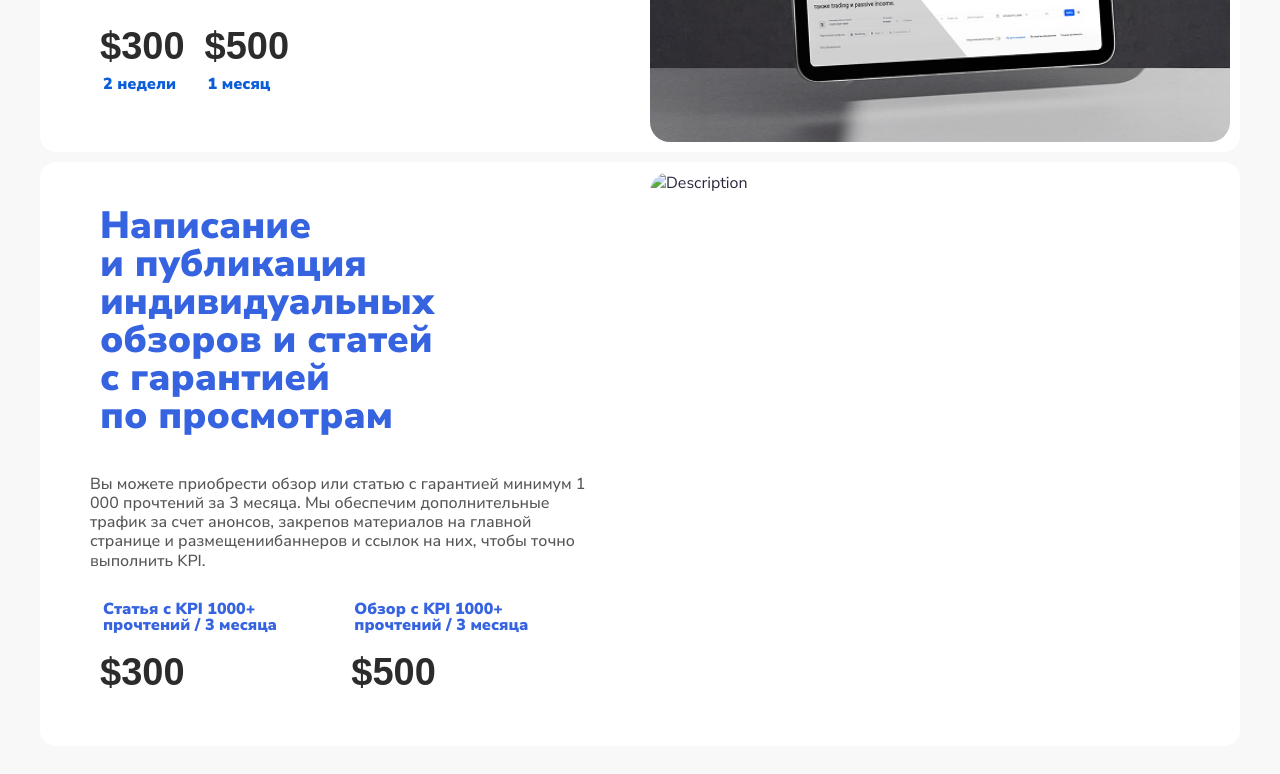
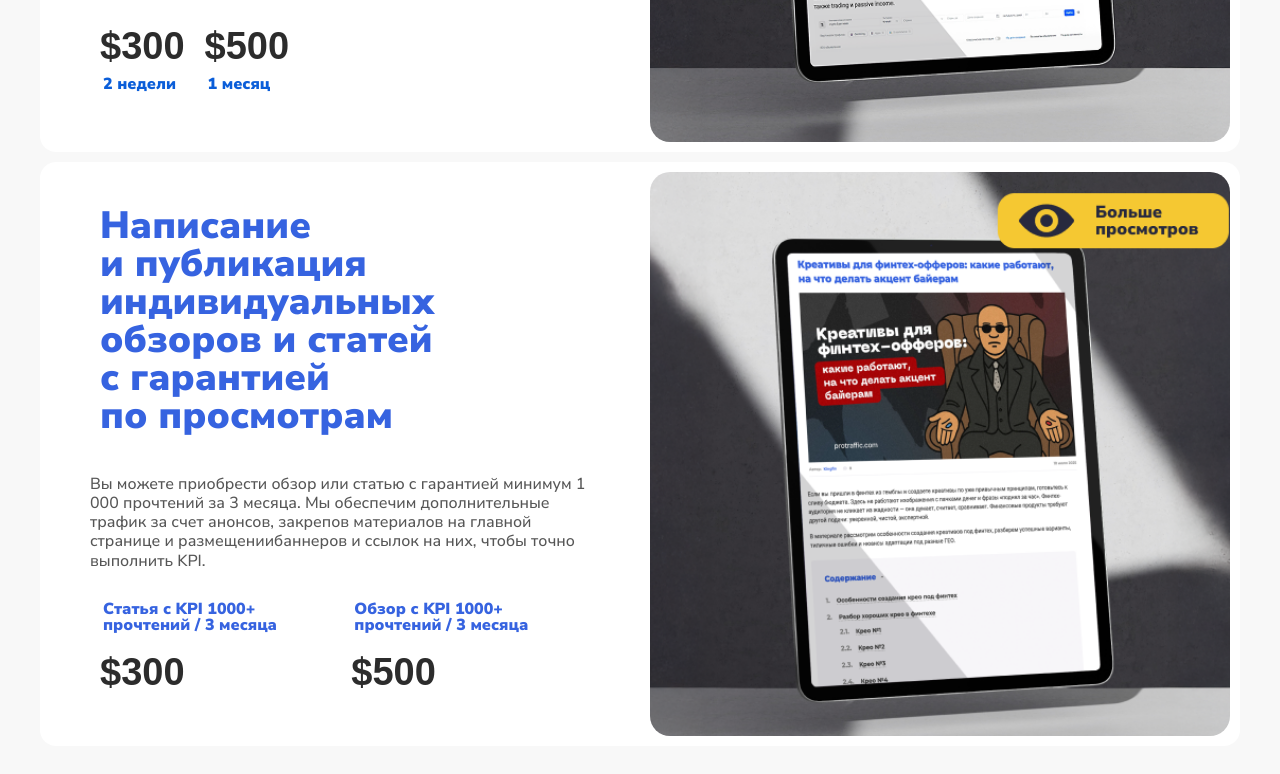
Before and after one commit to Ahmed-Yehya84/protraffic, a plain HTML site: page index.html in a window 1280 px wide. Shown: the part 6055-6829 px from the top of the page. Drawn offline with Linux system fonts and the light colour scheme; the site is published under a folder, as on GitHub Pages, so addresses that start at the root find nothing.

Commit message:
fixed pathway to image

```diff
--- a/index.html
+++ b/index.html
@@ -604,7 +604,7 @@
             <div class="projects__card-image-wrapper">
               <img
                 class="projects__card-image"
-                src="/images/complex-card-image2.png"
+                src="images/complex-card-image2.png"
                 alt="Description"
               />
             </div>
```
